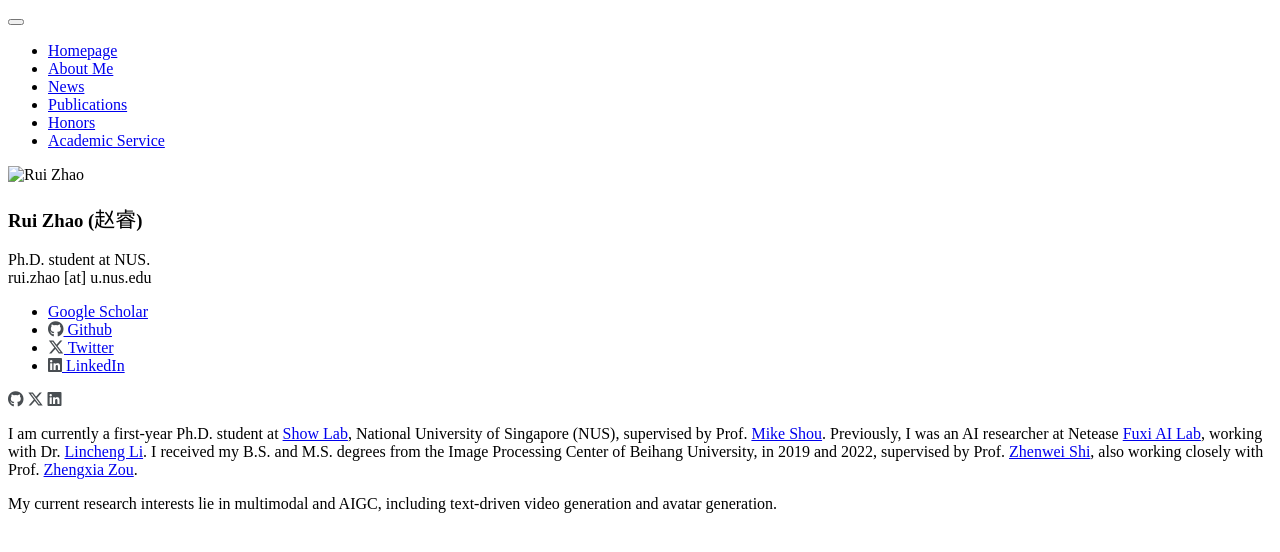
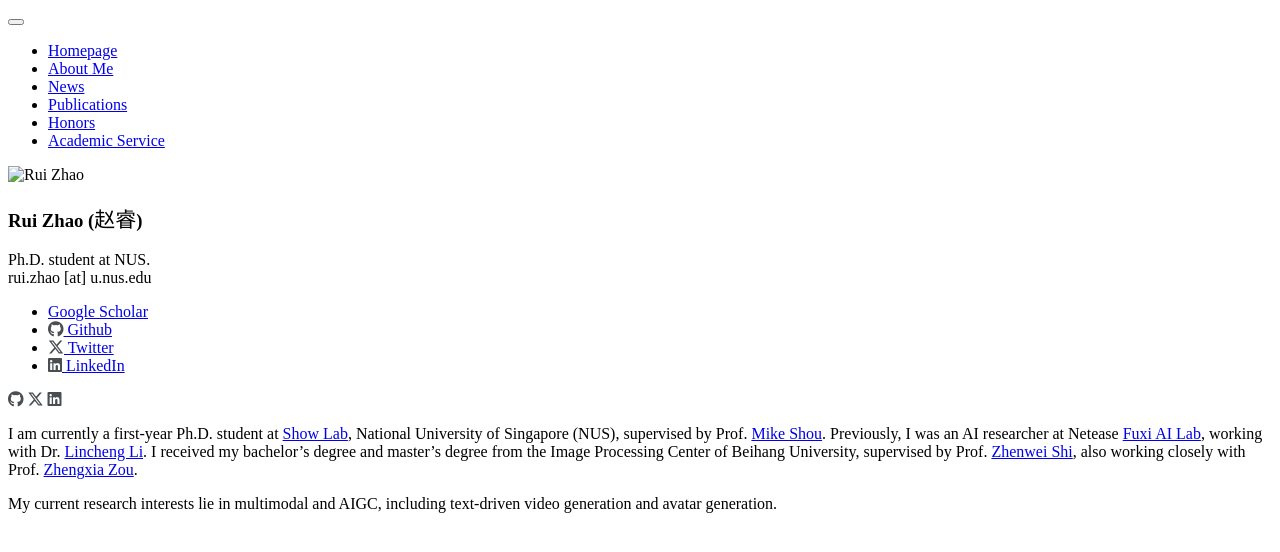
Before and after one commit to ruizhaocv/ruizhaocv.github.io, a Jekyll site: the page built from _pages/includes/intro.md, in a window 1280 px wide. Shown: the top 552 px of the page. Built offline with Jekyll 4.4.1, drawn with Linux system fonts in a browser that asks for light colours; nearby versions of some CDN libraries; some web fonts are replaced; our own code applies the rules of GitHub Pages for plain Markdown files; a style sheet for code colours, icons or effects is not loaded.

Commit message:
update into

```diff
--- a/_pages/includes/intro.md
+++ b/_pages/includes/intro.md
@@ -1,5 +1,5 @@
 I am currently a first-year Ph.D. student at [Show Lab](https://sites.google.com/view/showlab), National University of Singapore (NUS), supervised by Prof. [Mike Shou](https://sites.google.com/view/showlab).
 Previously, I was an AI researcher at Netease [Fuxi AI Lab](https://fuxi.163.com/fuxi-introduction), working with Dr. [Lincheng Li](https://scholar.google.com.hk/citations?user=NYLsVscAAAAJ&hl=zh-CN).
-I received my B.S. and M.S. degrees from the Image Processing Center of Beihang University, in 2019 and 2022, supervised by Prof. [Zhenwei Shi](https://levir.buaa.edu.cn/), also working closely with Prof. [Zhengxia Zou](https://zhengxiazou.github.io/).
+I received my bachelor's degree and master's degree from the Image Processing Center of Beihang University, supervised by Prof. [Zhenwei Shi](https://levir.buaa.edu.cn/), also working closely with Prof. [Zhengxia Zou](https://zhengxiazou.github.io/).
 
 My current research interests lie in multimodal and AIGC, including text-driven video generation and avatar generation.
```
